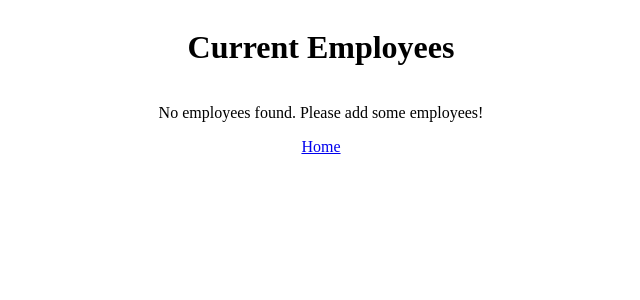
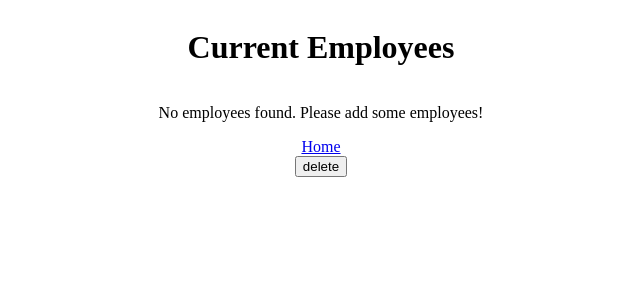
Before and after one commit to inesder/hrnet, a React (Create React App) app: page /employeelist in a window 1280 px wide. Shown: the top 300 px of the page, without its empty margins (319-959 px from the left). Built offline with nearby package versions, Linux system fonts and the light colour scheme.

Commit message:
add delete button

```diff
--- a/src/features/employeeSlice.js
+++ b/src/features/employeeSlice.js
@@ -11,7 +11,7 @@
         addEmployee: (state, action) => {
             state.employees.push(action.payload)
         },
-        clearEmployee: (state) => {
+        clearEmployees: (state) => {
             state.employees = [];
         },
     },
--- a/src/pages/EmployeeList.jsx
+++ b/src/pages/EmployeeList.jsx
@@ -2,7 +2,8 @@
 import Table from "../components/Table";
 import { useSelector } from 'react-redux';
 import { Link } from 'react-router-dom';
-
+import { useDispatch } from 'react-redux';
+import { clearEmployees } from '../features/employeeSlice'
 
 function EmployeeList() {
     const employees = useSelector((state) => state.employees.employees);
@@ -25,6 +26,10 @@
             employee.zipCode
         ]
     })) : [];
+    const dispatch = useDispatch();
+    const handleClearEmployees = () => {
+        dispatch(clearEmployees())
+    }
 
     return (
         <div id="employee-div" className="container">
@@ -35,6 +40,7 @@
                 <Table theadData={theadData} tbodyData={tbodyData} />
             )}
             <Link to="/">Home</Link>
+            <button onClick={handleClearEmployees}> delete</button>
         </div>
     );
 }
```
